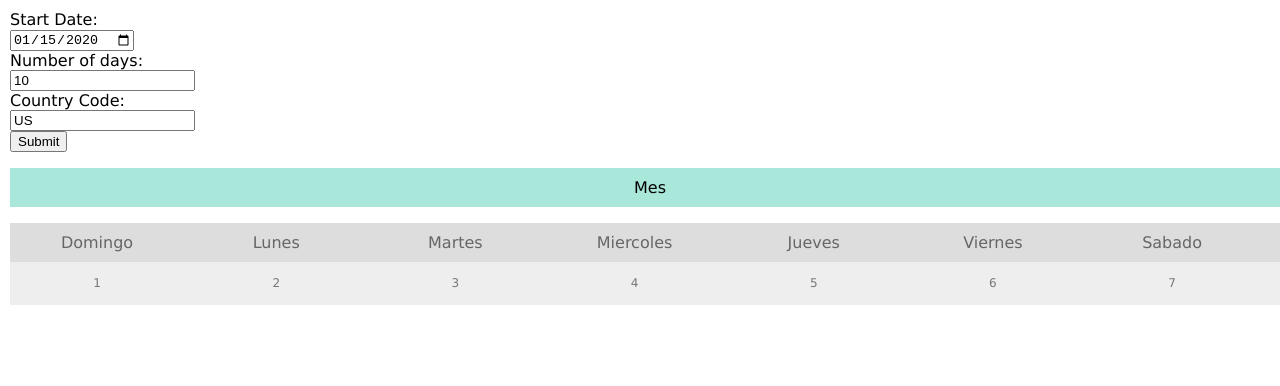
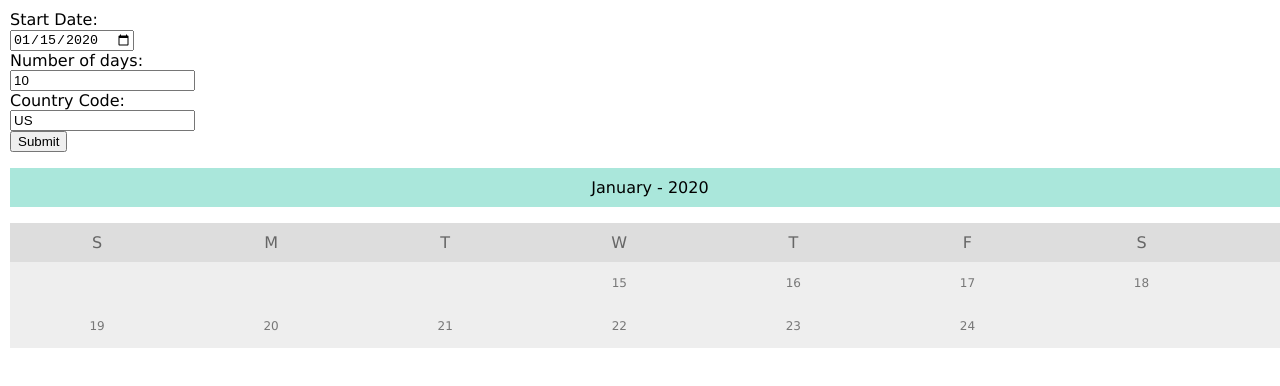
Before and after one commit to Jacs19/ProgrammingExercise, a plain HTML site: page index.html in a window 1280 px wide. Both pictures are taken after typing "2020-01-15" into the empty fields and a click on the button "Submit". Drawn offline with Linux system fonts and the light colour scheme.

Commit message:
vistas generadas

```diff
--- a/calendar.js
+++ b/calendar.js
@@ -1,4 +1,5 @@
 var codes = new CountryCodes();
+var dayNames = ['S', 'M', 'T', 'W', 'T', 'F', 'S'];
 
 function generateCalendar() {
     let tempDate = document.getElementById("startdate").value,
@@ -18,7 +19,6 @@ function generateCalendar() {
             // document.write(country.code);
         }
     }
-    console.log();
     let [startYear, startMonth, startDay] = [...tempDate.split('-').map(td => parseInt(td))];
     let startDate = moment().year(startYear).month(startMonth - 1).date(startDay);
     let finishDate = moment(startDate).add(numberOfDays, 'd');
@@ -37,12 +37,13 @@ function generateCalendar() {
     for (let i = 0; i < weeksQuantity; i++) {
         let currentMonth = currentDate.month();
         let weekPosition = currentDate.weekday();
-        days = weekPosition === 0 ? [] : Array.from(Array(weekPosition), (_, x) => 'X');
+        days = weekPosition === 0 ? [] : Array.from(Array(weekPosition), (_, x) => '');
         for (let j = weekPosition; j < 7; j++) {
             if (currentDate.month() !== currentMonth || daysCounter > daysQuantity) {
-                days.push('X');
+                days.push('');
             } else {
-                days.push(currentDate.date());
+                // days.push(currentDate.date());
+                days.push(moment(currentDate));
                 currentDate.add(1, 'd');
                 daysCounter += 1;
             }
@@ -58,4 +59,65 @@ function generateCalendar() {
     }
 
     console.table(months);
+    generateView(months);
+    // let week = document.createElement('div');
 }
+
+function createDay(date) {
+    let li = document.createElement("li");
+    li.appendChild(document.createTextNode(moment.isMoment(date) ? date.date() : ' '));
+    return li;
+}
+function createWeek(week) {
+    let ul = document.createElement("ul");
+    ul.classList.add('days');
+    week.forEach(date => {
+        ul.appendChild(createDay(date));
+    });
+    return ul;
+}
+
+function createMonth(month) {
+    //crear contenedor
+    let div = document.createElement("div");
+
+    //titulo
+    let ul = document.createElement("ul");
+    ul.classList.add('month');
+    let li = document.createElement("li");
+    let thisMonth = month[0].find(m => moment.isMoment(m));
+    let title = thisMonth.format('MMMM') + ' - ' + thisMonth.format('YYYY');
+    li.appendChild(document.createTextNode(title));
+    ul.appendChild(li);
+
+    // Dias de la semana
+    let ulDayNames = document.createElement("ul");
+    ulDayNames.classList.add('weekdays');
+    dayNames.forEach(dn => {
+        liDayName = document.createElement("li");
+        liDayName.appendChild(document.createTextNode(dn));
+        ulDayNames.appendChild(liDayName);
+    });
+    // Agregar al DOM
+    div.appendChild(ul);
+    div.appendChild(ulDayNames);
+    return div;
+}
+
+function generateView(months) {
+
+    var calendar = document.getElementById("calendar");
+    if (calendar) {
+        document.body.removeChild(calendar);
+        calendar = document.createElement("div");
+        calendar.setAttribute("id", "calendar");
+        document.body.appendChild(calendar);
+    }
+    months.forEach(m => {
+        let month = createMonth(m);
+        m.forEach(w => {
+            month.appendChild(createWeek(w));
+        });
+        calendar.appendChild(month);
+    });
+}
--- a/index.html
+++ b/index.html
@@ -9,7 +9,7 @@
     <script src="calendar.js"></script>
 </head>
 
-<body>
+<body id="body">
     <form>
         Start Date:
         <br>
@@ -25,11 +25,13 @@
     </form>
 
     <div id="calendar">
-        <ul class="month">
+        <div id="months">
+
+            <!-- <ul class="month">
             <li> Mes </li>
-        </ul>
-        <!-- TODO: Eliminar nombre de los dias en español -->
-        <ul class="weekdays">
+        </ul> -->
+            <!-- TODO: Eliminar nombre de los dias en español -->
+            <!-- <ul class="weekdays"> -->
             <!-- <li>S</li>
                         <li>M</li>
                         <li>T</li>
@@ -37,7 +39,7 @@
                         <li>T</li>
                         <li>F</li>
                         <li>S</li> -->
-            <li>Domingo</li>
+            <!-- <li>Domingo</li>
             <li>Lunes</li>
             <li>Martes</li>
             <li>Miercoles</li>
@@ -53,9 +55,10 @@
             <li>5</li>
             <li>6</li>
             <li>7</li>
-        </ul>
-
+        </ul> -->
+        </div>
     </div>
 </body>
 
+
 </html>
```
